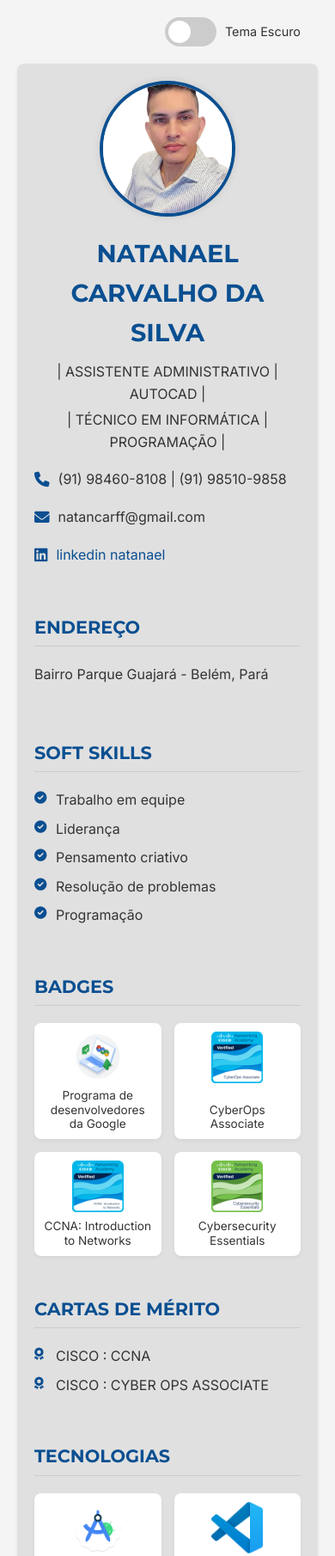
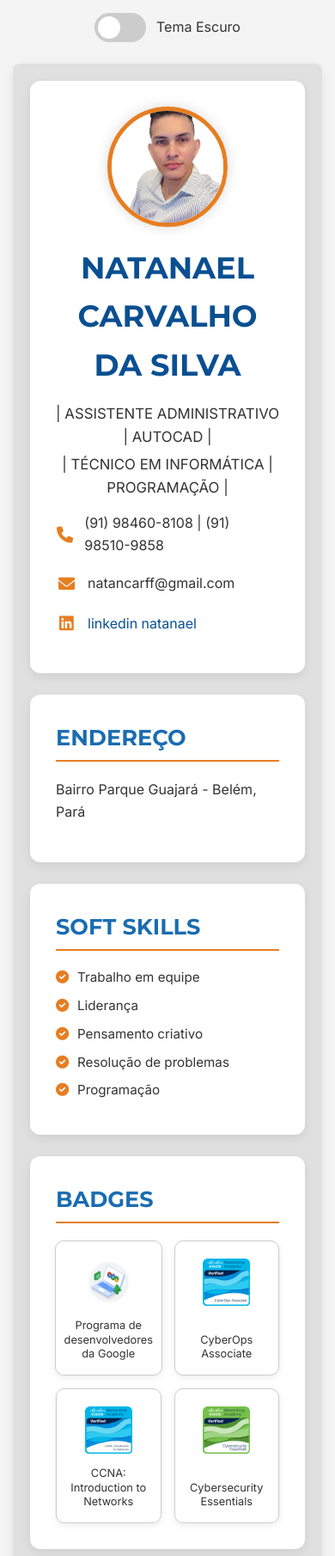
Before and after one commit to NatanCarFF/info, a plain HTML site: page index.html in a window 390 px wide. Shown: the top 1810 px of the page at 86% size. Drawn offline with Linux system fonts and the light colour scheme.

Commit message:
atualização

```diff
--- a/style.css
+++ b/style.css
@@ -4,15 +4,16 @@
     --body-bg: #f4f4f4;
     --resume-bg: #fff;
     --left-column-bg: #e0e0e0;
+    --primary-color: #0a4f91; /* Azul principal (para h1, links) */
+    --secondary-color: #1a6cb1; /* Azul secundário (para h2, títulos de cargo) */
+    --accent-color: #e67e22; /* Laranja/destaque (para ícones, bordas, hover) */
     --text-color: #333;
-    --heading-color: #0a4f91; /* Azul principal */
     --border-color: #ccc;
-    --link-color: #0a4f91;
-    --section-border: 1px solid var(--border-color);
-    --bullet-color: #0a4f91; /* Cor para bullets/ícones de lista */
-    --card-bg: #fff;
-    --card-shadow: 0 2px 5px rgba(0, 0, 0, 0.05);
-    --hover-effect: #eef; /* Efeito de hover suave */
+    --link-color: var(--primary-color);
+    --link-hover-color: var(--accent-color);
+    --card-bg-color: #fff; /* Fundo dos cards/seções */
+    --card-shadow: 0 4px 12px rgba(0, 0, 0, 0.08); /* Sombra mais visível */
+    --hover-effect-bg: #f0f0f0; /* Fundo suave no hover */
     --switch-bg: #ccc;
     --switch-slider-bg: #fff;
     --switch-slider-shadow: 0 0 1px #2196F3;
@@ -21,18 +22,19 @@
 
 .dark-theme {
     /* Cores do Tema Escuro */
-    --body-bg: #282c36; /* Fundo do body */
-    --resume-bg: #3c404b; /* Fundo do container principal */
-    --left-column-bg: #4a4f59; /* Fundo da coluna esquerda */
-    --text-color: #e0e0e0; /* Cor do texto */
-    --heading-color: #8bb9ed; /* Azul mais claro para títulos */
+    --body-bg: #282c36;
+    --resume-bg: #3c404b;
+    --left-column-bg: #4a4f59;
+    --primary-color: #8bb9ed; /* Azul mais claro */
+    --secondary-color: #a0d0ff; /* Outro tom de azul */
+    --accent-color: #f39c12; /* Laranja mais vibrante */
+    --text-color: #e0e0e0;
     --border-color: #555;
-    --link-color: #8bb9ed;
-    --section-border: 1px solid var(--border-color);
-    --bullet-color: #8bb9ed;
-    --card-bg: #4a4f59;
-    --card-shadow: 0 4px 8px rgba(0, 0, 0, 0.2);
-    --hover-effect: #5a5f6b; /* Efeito de hover para tema escuro */
+    --link-color: var(--primary-color);
+    --link-hover-color: var(--accent-color);
+    --card-bg-color: #4a4f59;
+    --card-shadow: 0 4px 15px rgba(0, 0, 0, 0.3);
+    --hover-effect-bg: #5a5f6b;
     --switch-bg: #4a4f59;
     --switch-slider-bg: #e0e0e0;
     --switch-slider-shadow: 0 0 1px #8bb9ed;
@@ -41,39 +43,42 @@
 
 /* Estilos Gerais */
 body {
-    font-family: 'Inter', sans-serif; /* Fonte moderna para o corpo */
+    font-family: 'Inter', sans-serif;
     margin: 0;
     padding: 20px;
     background-color: var(--body-bg);
     color: var(--text-color);
     line-height: 1.6;
-    transition: background-color 0.3s ease, color 0.3s ease; /* Transição suave de tema */
+    transition: background-color 0.5s ease, color 0.5s ease; /* Transição mais suave */
 }
 
 h1, h2, h3 {
-    font-family: 'Montserrat', sans-serif; /* Fonte moderna para títulos */
-    color: var(--heading-color);
+    font-family: 'Montserrat', sans-serif;
+    color: var(--primary-color); /* Usando primary-color para títulos */
     margin-top: 0;
     margin-bottom: 15px;
 }
 
 h1 {
-    font-size: 2.2em;
+    font-size: 2.8em; /* Levemente maior */
+    font-weight: 700;
     text-align: center;
-    margin-bottom: 10px;
+    margin-bottom: 15px;
 }
 
 h2 {
-    font-size: 1.5em;
+    font-size: 1.8em;
+    font-weight: 700;
+    color: var(--secondary-color); /* Outra cor ou tom para h2 */
+    border-bottom: 2px solid var(--accent-color); /* Linha sutil para destacar */
     padding-bottom: 5px;
-    border-bottom: var(--section-border);
     margin-bottom: 20px;
-    color: var(--heading-color);
 }
 
 h3 {
-    font-size: 1.2em;
+    font-size: 1.3em; /* Levemente maior */
     margin-bottom: 10px;
+    color: var(--text-color); /* Usar text-color para h3 para contraste */
 }
 
 a {
@@ -83,12 +88,12 @@ a {
 }
 
 a:hover {
-    text-decoration: underline;
-    color: var(--heading-color); /* Realça ao passar o mouse */
+    text-decoration: underline; /* Sublinhado apenas no hover */
+    color: var(--link-hover-color); /* Cor ao passar o mouse */
 }
 
 ul {
-    list-style: none; /* Remove bullets padrão */
+    list-style: none;
     padding: 0;
     margin: 0;
 }
@@ -97,6 +102,8 @@ ul li {
     margin-bottom: 8px;
     position: relative;
     padding-left: 25px; /* Espaço para o ícone */
+    font-size: 0.95em; /* Ligeiramente menor para listas longas */
+    line-height: 1.5;
 }
 
 /* Estilo para ícones de lista (substitui bullets) */
@@ -104,20 +111,20 @@ ul li {
     position: absolute;
     left: 0;
     top: 3px;
-    color: var(--bullet-color);
-    font-size: 0.9em;
+    color: var(--accent-color); /* Adicionar uma cor de destaque para os ícones */
+    font-size: 1em; /* Ajuste do tamanho do ícone */
 }
 
 .resume-container {
     max-width: 900px;
     margin: 20px auto;
     background-color: var(--resume-bg);
-    box-shadow: var(--card-shadow); /* Sombra atualizada */
+    box-shadow: var(--card-shadow);
     display: flex;
     flex-wrap: wrap;
-    border-radius: 8px;
+    border-radius: 12px; /* Cantos mais arredondados */
     overflow: hidden;
-    transition: background-color 0.3s ease, box-shadow 0.3s ease;
+    transition: background-color 0.5s ease, box-shadow 0.5s ease;
 }
 
 /* Colunas */
@@ -127,7 +134,7 @@ ul li {
     padding: 30px 20px;
     min-width: 280px;
     box-sizing: border-box;
-    transition: background-color 0.3s ease;
+    transition: background-color 0.5s ease;
 }
 
 .right-column {
@@ -137,98 +144,127 @@ ul li {
     box-sizing: border-box;
 }
 
-/* Seções */
+/* Seções - Aplicando estilo de "card" */
 .section {
-    margin-bottom: 30px;
-    padding-bottom: 15px;
+    background-color: var(--card-bg-color);
+    border-radius: 12px; /* Cantos arredondados */
+    box-shadow: var(--card-shadow); /* Sombra suave */
+    padding: 30px;
+    margin-bottom: 25px;
+    transition: background-color 0.5s ease, box-shadow 0.5s ease, border-color 0.5s ease;
 }
 .section:last-child {
     margin-bottom: 0;
     padding-bottom: 0;
-    border-bottom: none;
+    border-bottom: none; /* Remove a borda se a última seção não a tiver */
 }
+
 
 .profile-photo {
     display: block;
-    width: 150px;
-    height: 150px;
+    width: 160px; /* Ligeiramente maior */
+    height: 160px;
     border-radius: 50%;
     object-fit: cover;
     margin: 0 auto 20px;
-    border: 4px solid var(--heading-color); /* Borda da foto com cor de destaque */
-    box-shadow: 0 0 10px rgba(0, 0, 0, 0.1);
+    border: 5px solid var(--accent-color); /* Borda da foto com cor de destaque */
+    box-shadow: 0 0 15px rgba(0, 0, 0, 0.15); /* Sombra mais pronunciada */
 }
 
 .subtitle {
     text-align: center;
-    font-size: 1em;
+    font-size: 1.05em; /* Ligeiramente maior */
     color: var(--text-color);
     margin: 5px 0;
+    font-weight: 500;
 }
 
 /* Informações de Contato */
 .contact-info p {
     display: flex;
     align-items: center;
-    margin-bottom: 8px;
+    margin-bottom: 12px; /* Mais espaçamento */
 }
 
 .contact-info .icon {
-    margin-right: 10px;
-    color: var(--bullet-color); /* Cor dos ícones de contato */
-    font-size: 1.1em;
+    width: 25px; /* Largura fixa para os ícones de contato */
+    text-align: center;
+    margin-right: 12px; /* Mais espaçamento */
+    color: var(--accent-color);
+    font-size: 1.2em; /* Ícones de contato maiores */
+    transition: color 0.3s ease, transform 0.3s ease;
 }
+
+.contact-info a:hover .icon i {
+    color: var(--link-hover-color); /* Cor ao passar o mouse */
+    transform: scale(1.1); /* Um leve zoom */
+}
+
 
 /* Soft Skills, Idiomas, Cartas de Mérito (usando os mesmos estilos de lista) */
 .soft-skill ul li,
 .idiomas ul li,
-.merit-cards ul li {
-    margin-bottom: 8px;
+.merit-cards ul li,
+.qualificacao-profissional ul li,
+.extras-dio ul li {
+    margin-bottom: 10px; /* Mais espaçamento */
 }
+
 
 /* Badges e Tecnologias */
 .badge-grid, .tech-grid {
     display: grid;
-    grid-template-columns: repeat(auto-fit, minmax(100px, 1fr)); /* Ajustado para mais flexibilidade */
-    gap: 15px;
+    grid-template-columns: repeat(auto-fit, minmax(80px, 1fr)); /* Ajustado para mais flexibilidade e menor min-width */
+    gap: 20px; /* Mais espaçamento */
     margin-top: 15px;
+    justify-items: center; /* Centraliza os itens no grid */
 }
 
 .badge-item, .tech-item {
-    background-color: var(--card-bg);
-    padding: 10px;
-    border-radius: 8px;
+    background-color: var(--card-bg-color); /* Fundo dos cards */
+    padding: 15px 10px; /* Mais padding */
+    border-radius: 10px; /* Cantos arredondados */
     text-align: center;
-    box-shadow: var(--card-shadow);
-    transition: transform 0.2s ease, background-color 0.3s ease;
+    box-shadow: 0 2px 8px rgba(0, 0, 0, 0.08); /* Sombra suave */
+    transition: transform 0.3s ease, background-color 0.3s ease, box-shadow 0.3s ease;
     display: flex;
     flex-direction: column;
     justify-content: space-between;
     align-items: center;
-    min-height: 100px; /* Garante altura mínima para alinhamento */
+    min-height: 110px; /* Garante altura mínima para alinhamento */
+    border: 1px solid var(--border-color); /* Borda sutil */
 }
 
 .badge-item:hover, .tech-item:hover {
-    transform: translateY(-5px); /* Efeito de elevação ao passar o mouse */
-    background-color: var(--hover-effect);
+    transform: translateY(-8px); /* Efeito de elevação mais pronunciado */
+    background-color: var(--hover-effect-bg);
+    box-shadow: 0 8px 20px rgba(0, 0, 0, 0.15); /* Sombra mais intensa no hover */
 }
 
 .badge-item img, .tech-item img {
-    max-width: 60px; /* Tamanho ajustado para logos */
-    height: auto;
-    margin-bottom: 8px;
+    width: 65px; /* Ligeiramente maior */
+    height: 65px; /* Manter proporção */
+    object-fit: contain; /* Garantir que a imagem se ajuste sem cortar */
+    margin-bottom: 10px; /* Mais espaçamento */
+    border-radius: 8px; /* Cantos levemente arredondados */
+    background-color: #fff; /* Fundo claro para a imagem */
+    padding: 5px; /* Padding interno para a imagem */
+}
+.dark-theme .badge-item img, .dark-theme .tech-item img {
+    background-color: #333; /* Fundo escuro para imagens no tema escuro */
 }
 
 .badge-item p, .tech-item p {
-    font-size: 0.85em;
+    font-size: 0.8em; /* Ligeiramente menor para economizar espaço */
     margin: 0;
-    line-height: 1.2;
+    line-height: 1.3;
+    color: var(--text-color);
 }
 
 /* Experiência e Formação */
 .experience-item, .education-item {
-    margin-bottom: 20px;
-    padding-bottom: 10px;
+    margin-bottom: 25px; /* Mais espaçamento */
+    padding-bottom: 15px;
     border-bottom: 1px dashed var(--border-color); /* Linha divisória suave */
 }
 .experience-item:last-child, .education-item:last-child {
@@ -237,8 +273,8 @@ ul li {
 }
 
 .job-title, .course {
-    font-weight: bold;
-    color: var(--heading-color); /* Títulos de cargo/curso com cor de destaque */
+    font-weight: 700; /* Mais negrito */
+    color: var(--secondary-color); /* Títulos de cargo/curso com cor de destaque */
     margin-bottom: 5px;
 }
 
@@ -255,6 +291,8 @@ ul li {
 }
 .experience-item ul li {
     padding-left: 0; /* Remove padding extra para os bullets nativos */
+    font-size: 0.9em; /* Ligeiramente menor */
+    line-height: 1.5;
 }
 .experience-item ul li::before {
     content: none; /* Remove o ícone de lista customizado */
@@ -268,15 +306,15 @@ ul li {
     display: block;
     margin: 20px auto;
     border: 1px solid var(--border-color);
-    border-radius: 5px;
+    border-radius: 8px; /* Cantos mais arredondados */
     box-shadow: var(--card-shadow);
     transition: border-color 0.3s ease, box-shadow 0.3s ease;
 }
 
 .certificate-grid {
     display: grid;
-    grid-template-columns: repeat(auto-fit, minmax(180px, 1fr)); /* Ajuste para certificados */
-    gap: 15px;
+    grid-template-columns: repeat(auto-fit, minmax(150px, 1fr)); /* Ajuste para certificados */
+    gap: 20px; /* Mais espaçamento */
     justify-content: center;
     margin-top: 15px;
 }
@@ -285,36 +323,37 @@ ul li {
     max-width: 100%;
     height: auto;
     border: 1px solid var(--border-color);
-    border-radius: 5px;
+    border-radius: 8px; /* Cantos mais arredondados */
     box-shadow: var(--card-shadow);
-    transition: transform 0.2s ease, border-color 0.3s ease, box-shadow 0.3s ease;
+    transition: transform 0.3s ease, border-color 0.3s ease, box-shadow 0.3s ease;
 }
 
 .certificate-grid img:hover {
-    transform: scale(1.02); /* Leve zoom ao passar o mouse */
-    border-color: var(--heading-color);
+    transform: scale(1.05); /* Leve zoom ao passar o mouse */
+    border-color: var(--accent-color); /* Cor de destaque na borda */
+    box-shadow: 0 8px 20px rgba(0, 0, 0, 0.15); /* Sombra mais intensa */
 }
 
 
 /* Rodapé */
 .page-footer {
     text-align: center;
-    font-size: 0.8em;
+    font-size: 0.85em; /* Ligeiramente maior */
     color: var(--text-color);
-    margin-top: 30px;
-    padding: 10px 0;
-    border-top: 1px dashed var(--border-color);
-    transition: color 0.3s ease, border-top-color 0.3s ease;
-    display: block; /* Garante que o footer é um elemento de bloco e visível no navegador */
+    margin-top: 40px; /* Mais espaçamento */
+    padding: 15px 0; /* Mais padding */
+    border-top: 1px solid var(--border-color); /* Bordas mais visíveis */
+    transition: color 0.5s ease, border-top-color 0.5s ease;
+    display: block;
 }
 
 /* Estilos do Botão de Tema */
 .theme-switch-wrapper {
     display: flex;
     align-items: center;
-    justify-content: flex-end; /* Alinha à direita */
-    margin-bottom: 20px;
-    padding-right: 20px; /* Adiciona padding para não colar na borda */
+    justify-content: flex-end;
+    margin-bottom: 25px; /* Mais espaçamento */
+    padding-right: 25px; /* Mais padding */
 }
 
 .theme-switch {
@@ -355,7 +394,7 @@ ul li {
 }
 
 input:checked + .slider {
-    background-color: var(--link-color); /* Cor do slider quando ativo */
+    background-color: var(--primary-color); /* Cor do slider quando ativo */
 }
 
 input:focus + .slider {
@@ -376,30 +415,48 @@ input:checked + .slider:before {
 }
 
 .theme-text {
-    margin-left: 10px;
-    font-size: 0.9em;
+    margin-left: 12px; /* Mais espaçamento */
+    font-size: 1em; /* Ligeiramente maior */
     color: var(--switch-text-color);
     transition: color 0.3s ease;
 }
 
 /* Responsividade */
 @media (max-width: 768px) {
+    body {
+        padding: 15px;
+    }
     .resume-container {
-        flex-direction: column; /* Colunas empilham em telas menores */
+        flex-direction: column;
+        margin: 15px auto;
+        border-radius: 8px;
     }
     .left-column, .right-column {
-        min-width: unset; /* Remove largura mínima */
-        width: 100%; /* Ocupa toda a largura */
+        min-width: unset;
+        width: 100%;
         padding: 20px;
     }
     h1 {
-        font-size: 1.8em;
+        font-size: 2.2em; /* Ajuste para telas menores */
     }
     h2 {
-        font-size: 1.3em;
+        font-size: 1.6em;
+    }
+    .profile-photo {
+        width: 130px;
+        height: 130px;
     }
     .badge-grid, .tech-grid, .certificate-grid {
-        grid-template-columns: repeat(auto-fit, minmax(120px, 1fr)); /* Ajuste para grids menores */
+        grid-template-columns: repeat(auto-fit, minmax(90px, 1fr)); /* Ajuste para grids menores */
+        gap: 15px;
+    }
+    .badge-item img, .tech-item img {
+        width: 55px;
+        height: 55px;
+    }
+    .theme-switch-wrapper {
+        justify-content: center; /* Centraliza o switch em telas pequenas */
+        padding-right: 0;
     }
 }
 
@@ -427,7 +484,7 @@ input:checked + .slider:before {
         box-sizing: border-box;
     }
     .left-column {
-        background-color: #f0f0f0 !important; /* Um cinza claro para a coluna esquerda na impressão */
+        background-color: #f0f0f0 !important;
         border-bottom: 1px solid #ccc;
     }
     .right-column .section:last-child {
@@ -438,16 +495,16 @@ input:checked + .slider:before {
     .merit-cards ul li::before,
     .qualificacao-profissional ul li::before,
     .extras-dio ul li::before {
-        color: #0a4f91 !important; /* Garante que os ícones apareçam em cor */
+        color: #0a4f91 !important;
     }
     .profile-photo {
-        border-color: #0a4f91 !important; /* Borda da foto na impressão */
+        border-color: #0a4f91 !important;
     }
     h1, h2, h3 {
-        color: #0a4f91 !important; /* Títulos em azul na impressão */
+        color: #0a4f91 !important;
     }
     a {
-        color: #0a4f91 !important; /* Links em azul na impressão */
+        color: #0a4f91 !important;
         text-decoration: underline;
     }
     .badge-item, .tech-item, .certificate-grid img {
@@ -455,11 +512,11 @@ input:checked + .slider:before {
         border: 1px solid #ddd;
     }
     .theme-switch-wrapper {
-        display: none; /* Esconde o botão de tema na impressão */
+        display: none;
     }
     .page-footer {
-        display: block; /* Mostra o rodapé apenas na impressão */
+        display: block;
         border-top: 1px solid #ccc;
-        color: #000 !important; /* Garante que o texto do rodapé seja preto na impressão */
+        color: #000 !important;
     }
 }
```
Also changed, not shown: 1 other file.
